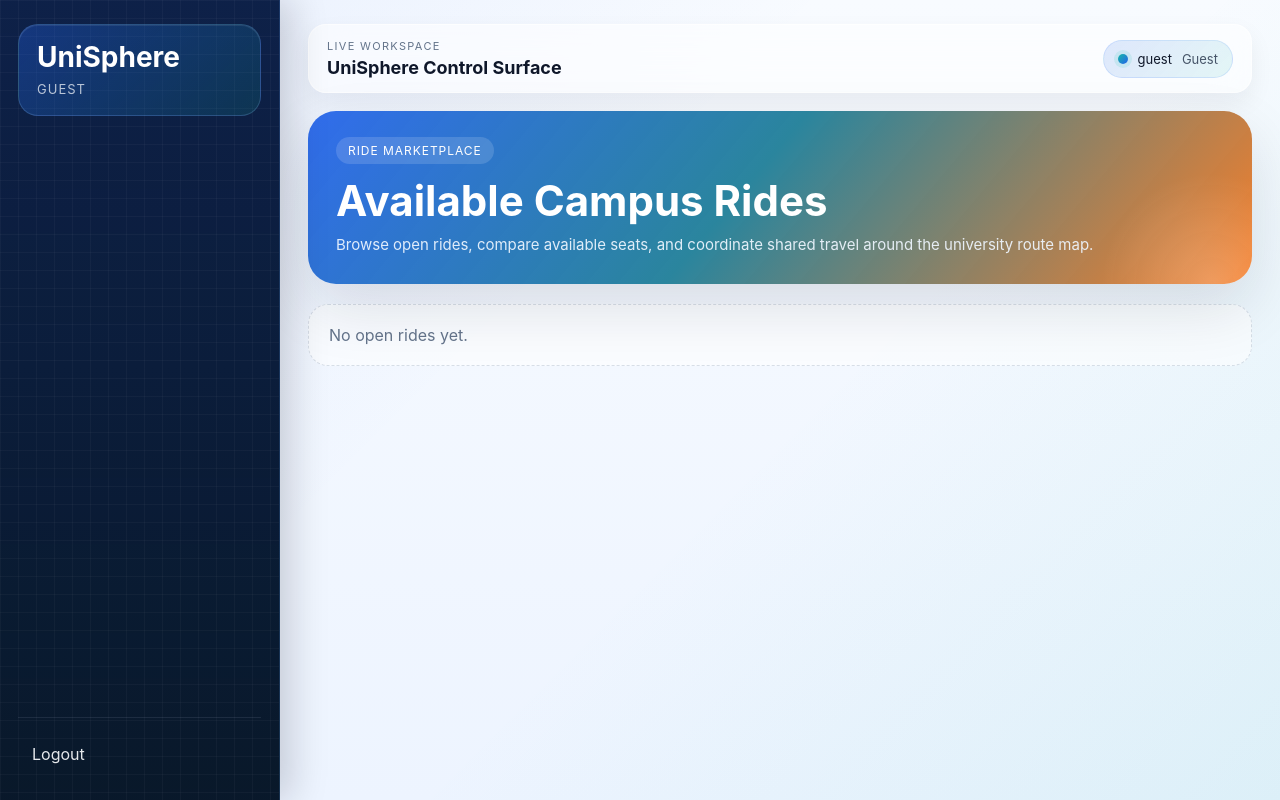
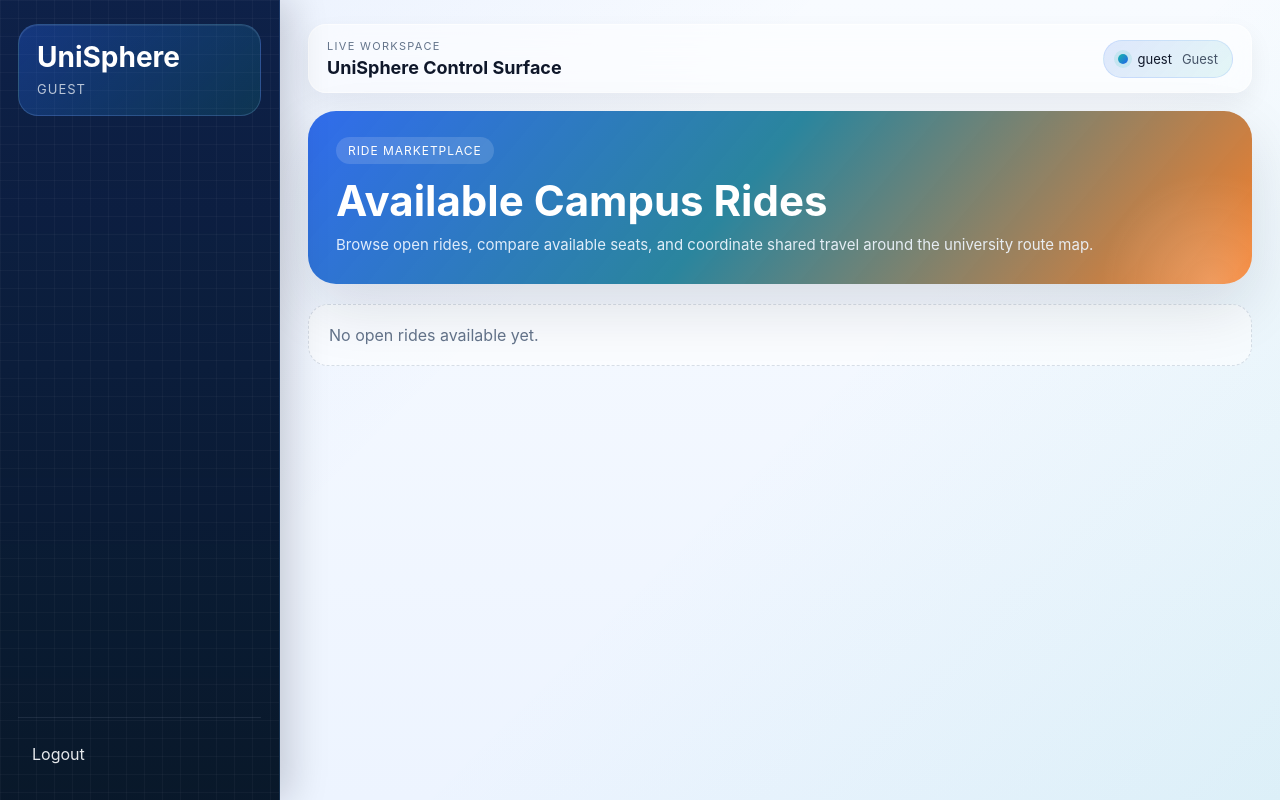
Before and after one commit to MidhatShazzad/UniSphere, a Flask app: template templates/student/rides.html in a window 1280 px wide. Run offline with Flask 3, Linux system fonts and the light colour scheme; the template is opened without the code that fills it, so the values that code supplies are empty.

Commit message:
Update rides.html

```diff
--- a/templates/student/rides.html
+++ b/templates/student/rides.html
@@ -43,6 +43,6 @@
         {% endfor %}
     </div>
 {% else %}
-    <div class="empty-state">No open rides yet.</div>
+    <div class="empty-state">No open rides available yet.</div>
 {% endif %}
 {% endblock %}
```
